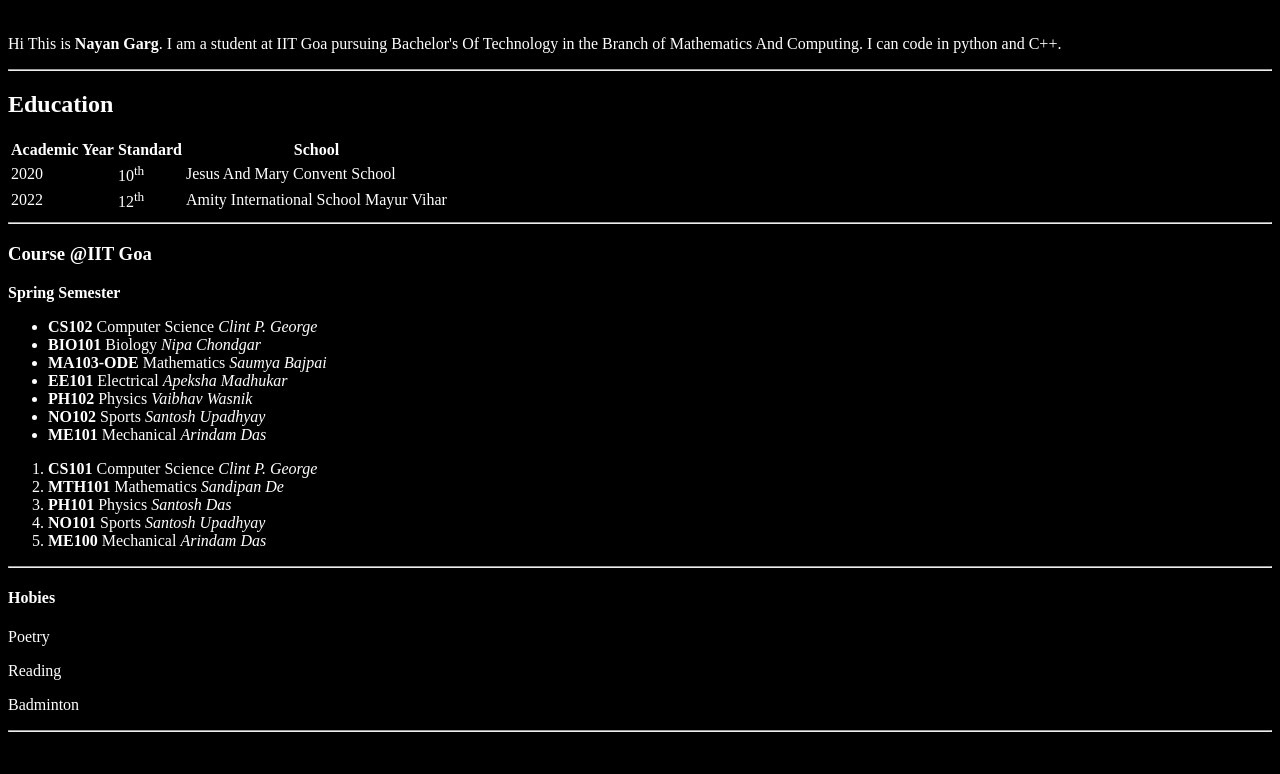
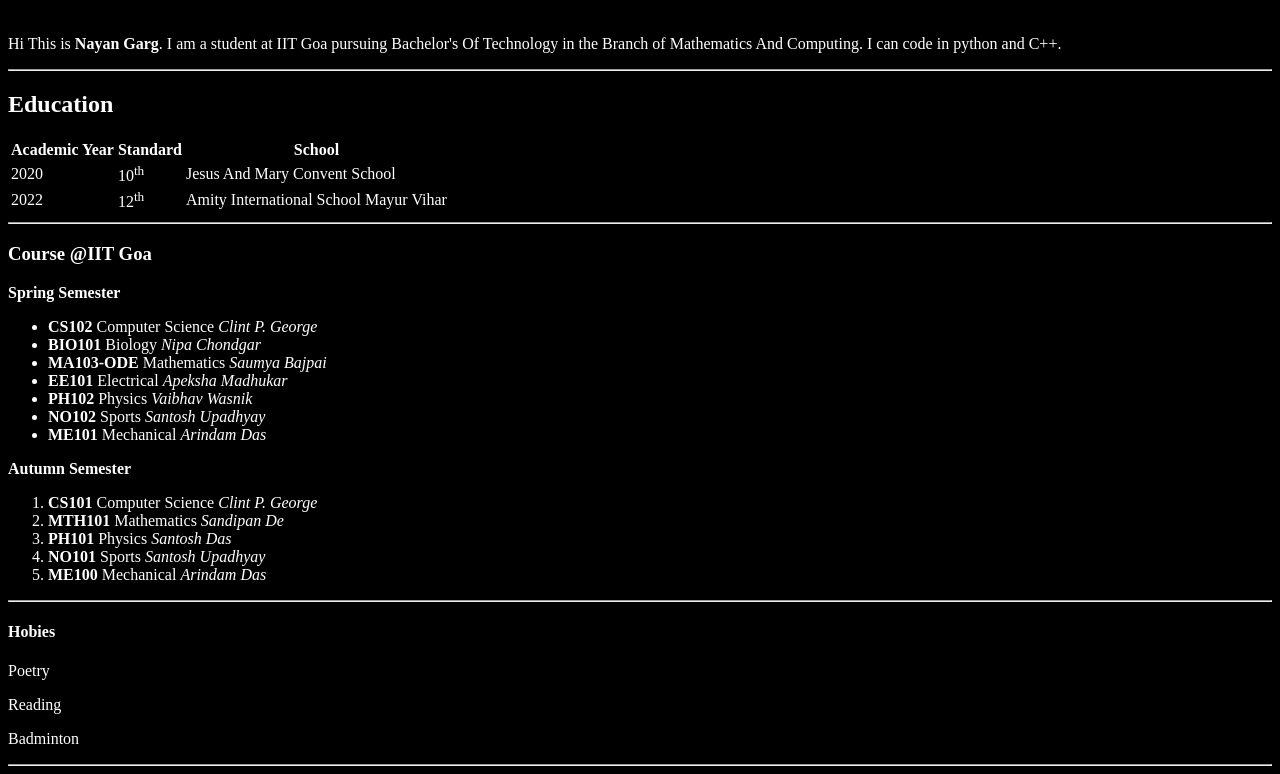
Before and after one commit to nayangarg01/nayangarg01.github.io, a plain HTML site: page index.html in a window 1280 px wide. Shown: the part 79-853 px from the top of the page. Before the commit the page ends 819 px from the top, so only its background shows below. Drawn offline with Linux system fonts and the light colour scheme.

Commit message:
Update index.html

```diff
--- a/index.html
+++ b/index.html
@@ -43,7 +43,7 @@
 	</ul>
 
 
-
+	<p><b>Autumn Semester</b></p>
 	<ol>
 		<li><b>CS101</b> Computer Science <i>Clint P. George</i></li>
 		<li><b>MTH101</b> Mathematics <i>Sandipan De</i></li>
```
